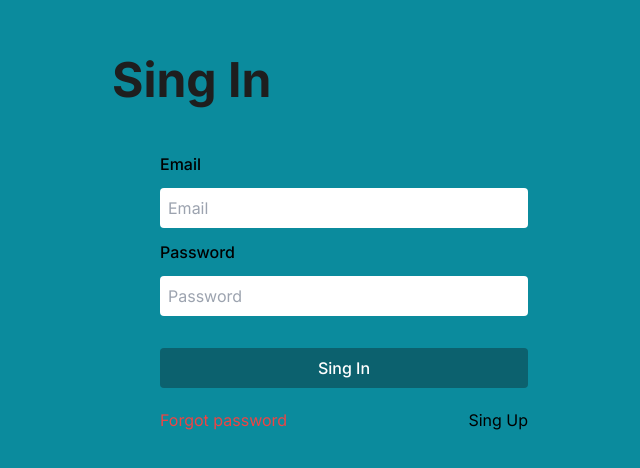
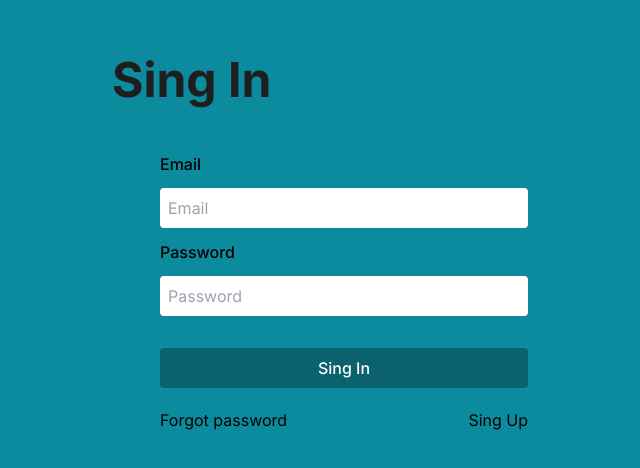
Before and after one commit to No-Country/c14-50-ft-nest, a Next.js app in the folder frontend/: page /login in a window 1280 px wide. Shown: the part 156-624 px from the top of the page, without its empty margins (296-936 px from the left). Built offline with nearby package versions, Linux system fonts and the light colour scheme.

Commit message:
configuracion de Typescript y logica para capturar los datos del login

```diff
--- a/frontend/src/app/login/page.jsx
+++ /dev/null
@@ -1,41 +0,0 @@
-import Link from "next/link"
-
-export default function Login() {
-
-  return (
-    <main className="login-page-container  grid place-content-center min-h-screen w-screen">
-      <section className="w-screen px-10 py-10 rounded-lg flex flex-col gap-5 justify-center min-w-full max-w-md mx-auto">
-        <h1 className="loginText text-5xl mb-7 text-black font-bold relative">
-          Sing In
-        </h1>
-        <form
-          className="flex flex-col gap- min-w-full gap-3"
-        >
-          <div className="flex flex-col gap-3">
-            <span className="text-black font-medium">Email</span>
-            <input
-              className="w-full rounded pl-2 p-2 text-black focus:outline-none"
-              type="email"
-              placeholder="Email"
-            />
-          </div>
-          <div className="flex flex-col gap-3">
-            <span className="text-black font-medium">Password</span>
-            <input
-              className="w-full rounded pl-2 p-2 text-black focus:outline-none"
-              type="password"
-              placeholder="Password"
-            />
-          </div>
-          <button className="singIn rounded px-3 py-2 text-white mt-5 font-medium">
-            Sing In
-          </button>
-        </form>
-        <div className="flex justify-between">
-          <button className="text-red-500">Forgot password</button>
-          <Link href="/register">Sing Up</Link>
-        </div>
-      </section>
-    </main>
-  )
-}
--- /dev/null
+++ b/frontend/src/app/login/page.tsx
@@ -0,0 +1,21 @@
+import Link from "next/link"
+import LoginForm from "@/components/LoginForm"
+
+export default function Login() {
+
+  return (
+    <main className="login-page-container  grid place-content-center min-h-screen w-screen">
+      <section className="w-screen px-10 py-10 rounded-lg flex flex-col gap-5 justify-center min-w-full max-w-md mx-auto">
+        <h1 className="loginText text-5xl mb-7 text-black font-bold relative">
+          Sing In
+        </h1>
+        <LoginForm />
+        <div className="flex justify-between">
+          <Link href="/resetpassword">Forgot password</Link>
+
+          <Link href="/register">Sing Up</Link>
+        </div>
+      </section>
+    </main>
+  )
+}
--- /dev/null
+++ b/frontend/src/app/resetpassword/page.tsx
@@ -0,0 +1,5 @@
+export default function ResetPassword () {
+
+  return(<h1>Esta sera la pagina de reset password!</h1>)
+
+}
--- /dev/null
+++ b/frontend/src/components/LoginForm.tsx
@@ -0,0 +1,50 @@
+"use client"
+import { useState } from "react"
+import { FormEvent } from "react"
+
+export default function LoginForm (){
+
+  const [email, setEmail] = useState<string>("")
+  const [password, setPassword] = useState<string>("")
+
+  const handeSubmit = (e: FormEvent<HTMLFormElement>) => {
+    e.preventDefault()
+
+    const data = {
+      email: email,
+      password: password
+    }
+    alert(`Email: ${data.email}, Password ${data.password}`)
+
+  }
+
+  return(
+    <form onSubmit={handeSubmit}
+      className="flex flex-col gap- min-w-full gap-3"
+    >
+      <div className="flex flex-col gap-3">
+        <span className="text-black font-medium">Email</span>
+        <input
+          className="w-full rounded pl-2 p-2 text-black focus:outline-none"
+          type="email"
+          placeholder="Email"
+          onChange={(e) => setEmail(e.target.value)}
+          value={email}
+        />
+      </div>
+      <div className="flex flex-col gap-3">
+        <span className="text-black font-medium">Password</span>
+        <input
+          className="w-full rounded pl-2 p-2 text-black focus:outline-none"
+          type="password"
+          placeholder="Password"
+          onChange={(e) => setPassword(e.target.value)}
+          value={password}
+        />
+      </div>
+      <button className="singIn rounded px-3 py-2 text-white mt-5 font-medium">
+          Sing In
+      </button>
+    </form>
+  )
+}
```
Also changed, not shown: frontend/package.json (+8 -5 lines), frontend/.eslintrc.js (added), 1 other file (tests, documents, lock files or other folders).
